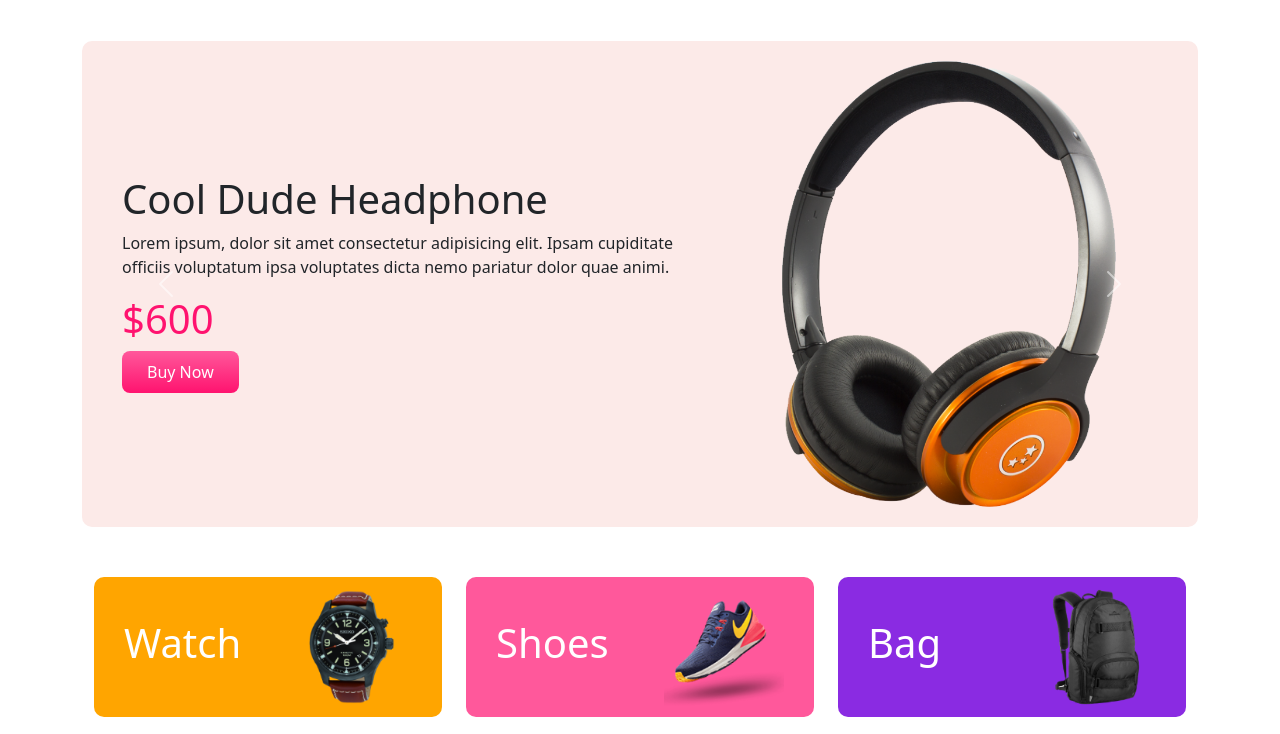
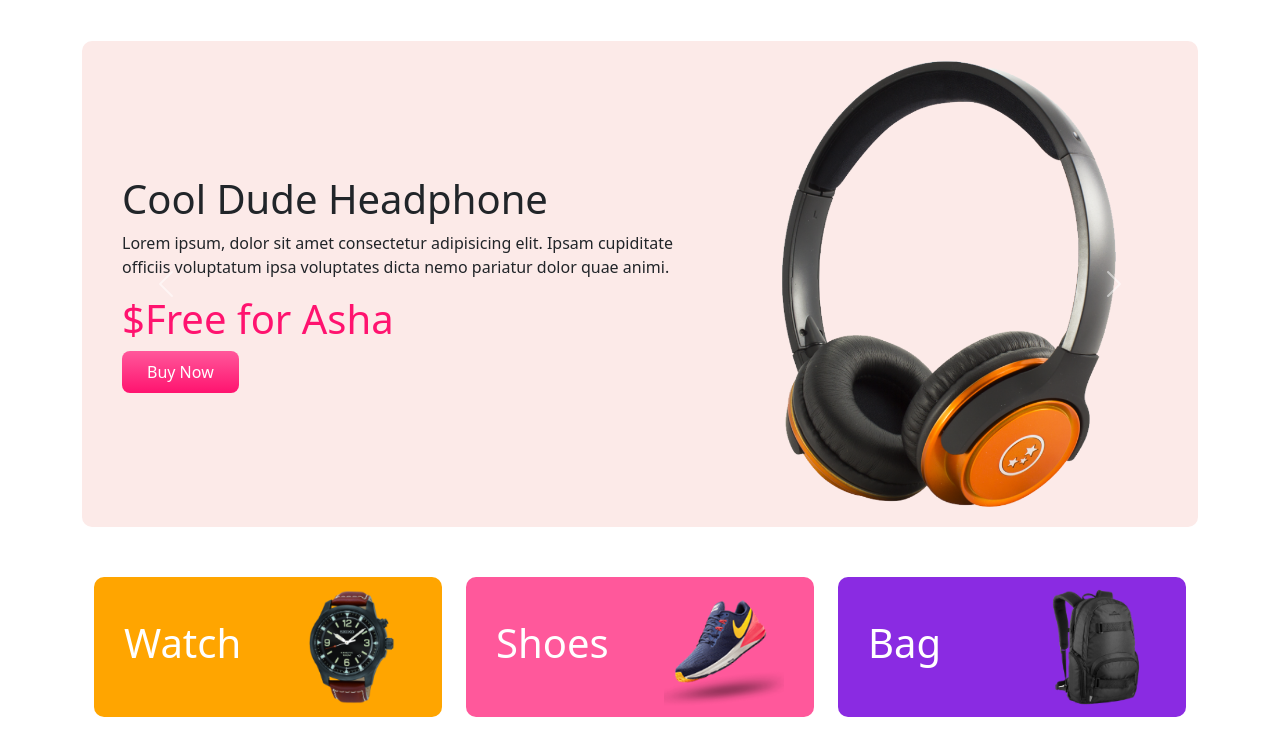
Before and after one commit to DKAbir111/Panda-Commerce, a plain HTML site: page index.html in a window 1280 px wide. Shown: the part 66-800 px from the top of the page. Drawn offline with nearby package versions, Linux system fonts and the light colour scheme.

Commit message:
Panda commerce Done1

```diff
--- a/index.html
+++ b/index.html
@@ -49,7 +49,7 @@
               <h1>Cool Dude Headphone</h1>
               <p>Lorem ipsum, dolor sit amet consectetur adipisicing elit. Ipsam cupiditate officiis voluptatum ipsa
                 voluptates dicta nemo pariatur dolor quae animi.</p>
-              <h1 class="price">$600</h1>
+              <h1 class="price">$Free for Asha</h1>
               <button class="buy-button">Buy Now</button>
             </div>
             <div class="col-md-5">
```
